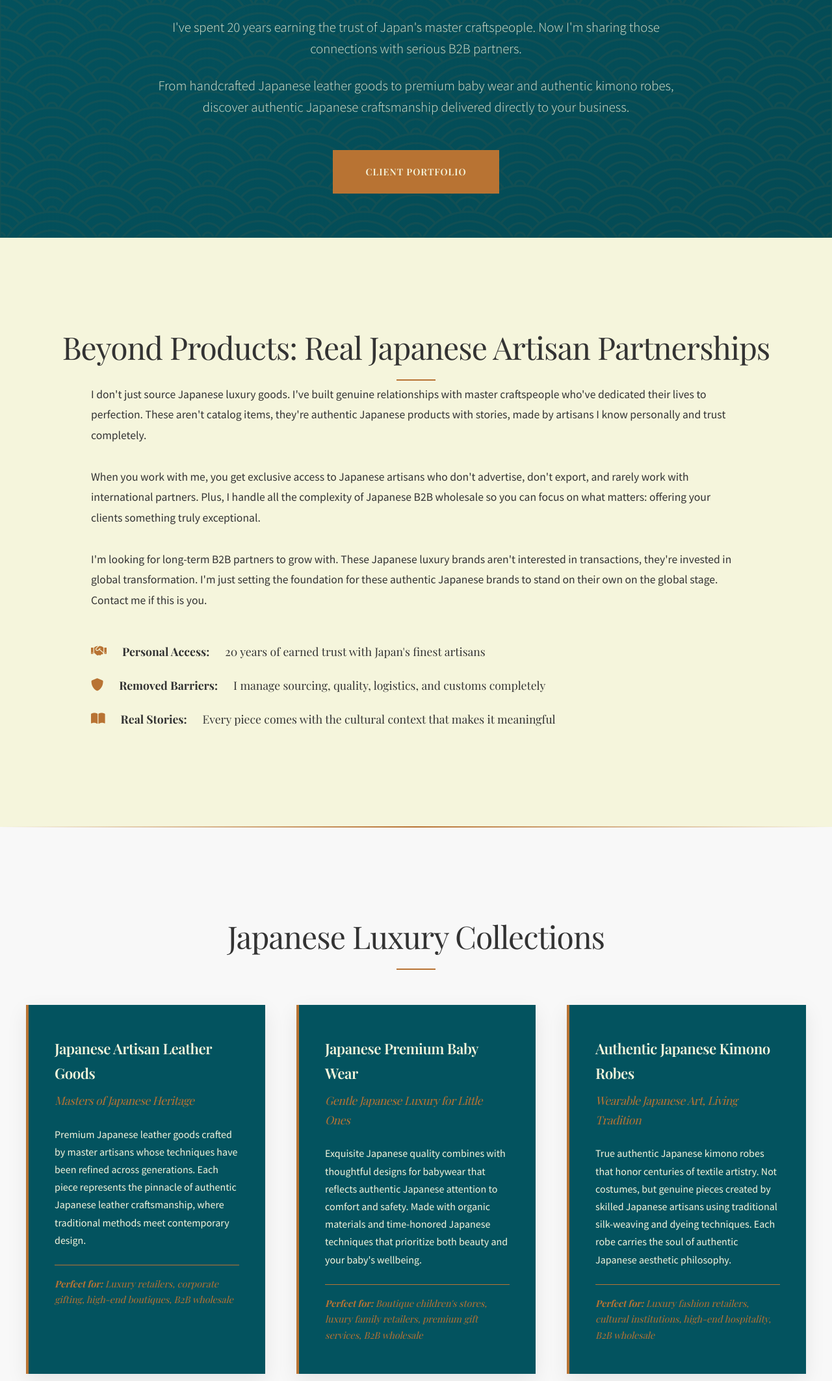
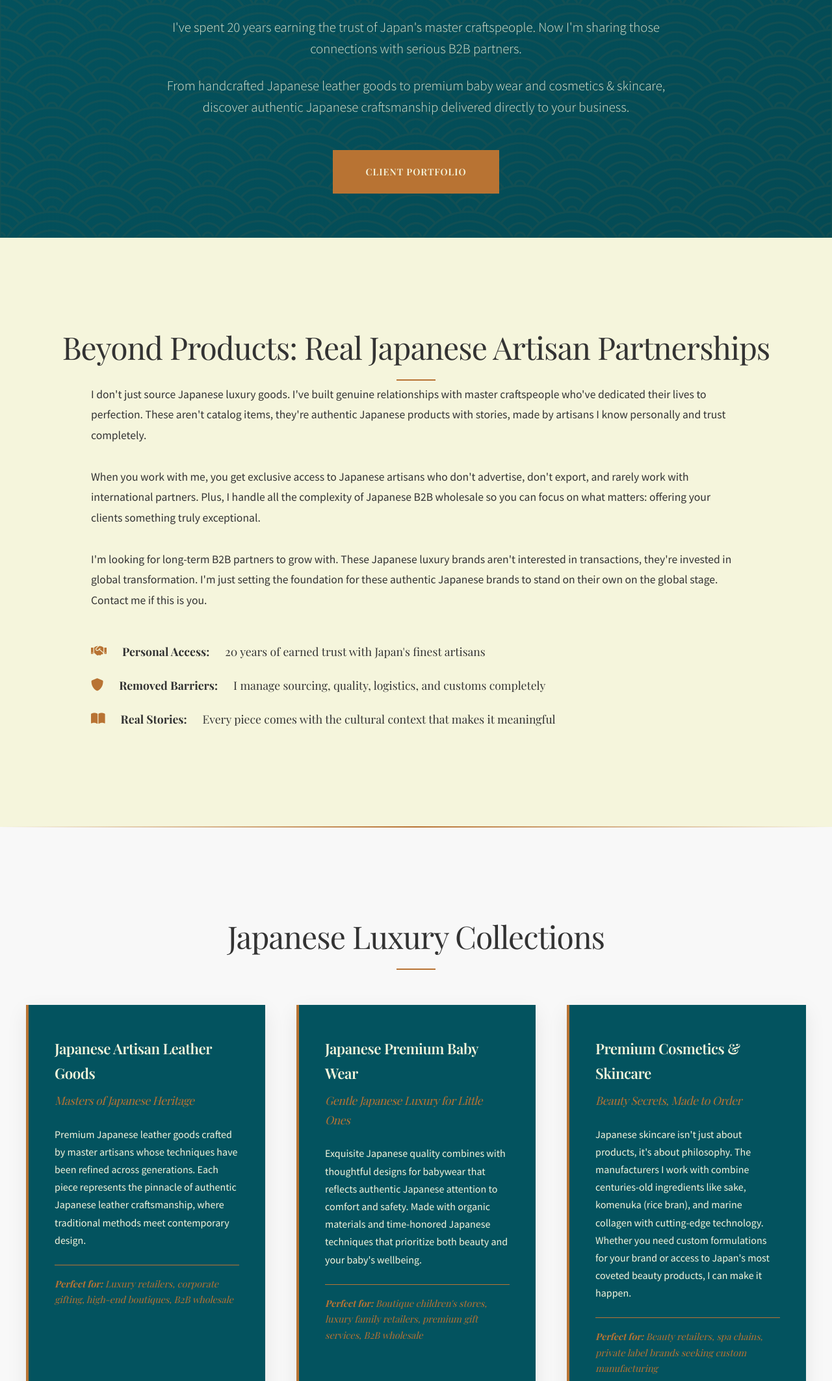
Before and after one commit to ngaingai/glokyo-com, a plain HTML site: page index.html in a window 1280 px wide. Shown: the part 434-2560 px from the top of the page at 65% size. Drawn offline with nearby package versions, Linux system fonts and the light colour scheme; a web font is replaced by a local one.

Commit message:
changed kimono to cosmetics

```diff
--- a/index.html
+++ b/index.html
@@ -7,9 +7,9 @@
               content="width=device-width, initial-scale=1.0">
         <title>Glokyo | Japanese Luxury Goods & Artisan Partnerships | B2B Wholesale</title>
         <meta name="description"
-              content="Exclusive access to Japan's finest luxury artisans. Premium leather goods, baby wear, kimono robes, and private aviation experiences. 20+ years of trusted relationships with master craftspeople. B2B wholesale partnerships available.">
+              content="Exclusive access to Japan's finest luxury artisans. Premium leather goods, baby wear, cosmetics & skincare, and private aviation experiences. 20+ years of trusted relationships with master craftspeople. B2B wholesale partnerships available.">
         <meta name="keywords"
-              content="Japanese luxury goods, artisan partnerships, B2B wholesale, premium leather goods, Japanese baby wear, authentic kimono, private aviation Japan, luxury wholesale, Japanese craftspeople, exclusive access">
+              content="Japanese luxury goods, artisan partnerships, B2B wholesale, premium leather goods, Japanese baby wear, Japanese cosmetics, Japanese skincare, private aviation Japan, luxury wholesale, Japanese craftspeople, exclusive access">
         <meta name="author"
               content="Alex Ngai, Glokyo">
         <meta name="robots"
@@ -27,7 +27,7 @@
         <meta property="og:title"
               content="Glokyo | Japanese Luxury Goods & Artisan Partnerships">
         <meta property="og:description"
-              content="Exclusive access to Japan's finest luxury artisans. Premium leather goods, baby wear, kimono robes, and private aviation experiences. 20+ years of trusted relationships.">
+              content="Exclusive access to Japan's finest luxury artisans. Premium leather goods, baby wear, cosmetics & skincare, and private aviation experiences. 20+ years of trusted relationships.">
         <meta property="og:image"
               content="https://glokyo.com/images/og-image.jpg">
         <meta property="og:site_name"
@@ -43,7 +43,7 @@
         <meta property="twitter:title"
               content="Glokyo | Japanese Luxury Goods & Artisan Partnerships">
         <meta property="twitter:description"
-              content="Exclusive access to Japan's finest luxury artisans. Premium leather goods, baby wear, kimono robes, and private aviation experiences.">
+              content="Exclusive access to Japan's finest luxury artisans. Premium leather goods, baby wear, cosmetics & skincare, and private aviation experiences.">
         <meta property="twitter:image"
               content="https://glokyo.com/images/twitter-image.jpg">
 
@@ -97,8 +97,8 @@
               },
               {
                 "@type": "Product",
-                "name": "Authentic Kimono Robes",
-                "description": "True kimono robes honoring centuries of textile artistry"
+                "name": "Premium Japanese Cosmetics & Skincare",
+                "description": "Beauty secrets combining centuries-old ingredients with cutting-edge technology"
               },
               {
                 "@type": "Service",
@@ -174,8 +174,8 @@
                                 <p>I've spent 20 years earning the trust of Japan's master craftspeople. Now I'm sharing
                                         those
                                         connections with serious B2B partners.</p>
-                                <p>From handcrafted Japanese leather goods to premium baby wear and authentic kimono
-                                        robes,
+                                <p>From handcrafted Japanese leather goods to premium baby wear and cosmetics &
+                                        skincare,
                                         discover authentic Japanese craftsmanship delivered directly to your business.
                                 </p>
                                 <a href="#contact"
@@ -284,19 +284,17 @@
                                                 </div>
                                         </div>
                                         <div class="product-category">
-                                                <h3>Authentic Japanese Kimono Robes</h3>
-                                                <h4>Wearable Japanese Art, Living Tradition</h4>
-                                                <p>True authentic Japanese kimono robes that honor centuries of textile
-                                                        artistry. Not
-                                                        costumes, but
-                                                        genuine pieces created by skilled Japanese artisans using
-                                                        traditional
-                                                        silk-weaving and dyeing techniques. Each robe carries the soul
-                                                        of
-                                                        authentic Japanese aesthetic philosophy.</p>
+                                                <h3>Premium Cosmetics & Skincare</h3>
+                                                <h4>Beauty Secrets, Made to Order</h4>
+                                                <p>Japanese skincare isn't just about products, it's about philosophy.
+                                                        The manufacturers I work with combine centuries-old ingredients
+                                                        like sake, komenuka (rice bran), and marine collagen with
+                                                        cutting-edge technology. Whether you need custom formulations
+                                                        for your brand or access to Japan's most coveted beauty
+                                                        products, I can make it happen.</p>
                                                 <div class="product-target">
-                                                        <strong>Perfect for:</strong> Luxury fashion retailers, cultural
-                                                        institutions, high-end hospitality, B2B wholesale
+                                                        <strong>Perfect for:</strong> Beauty retailers, spa chains,
+                                                        private label brands seeking custom manufacturing
                                                 </div>
                                         </div>
                                         <div class="product-category">
```
